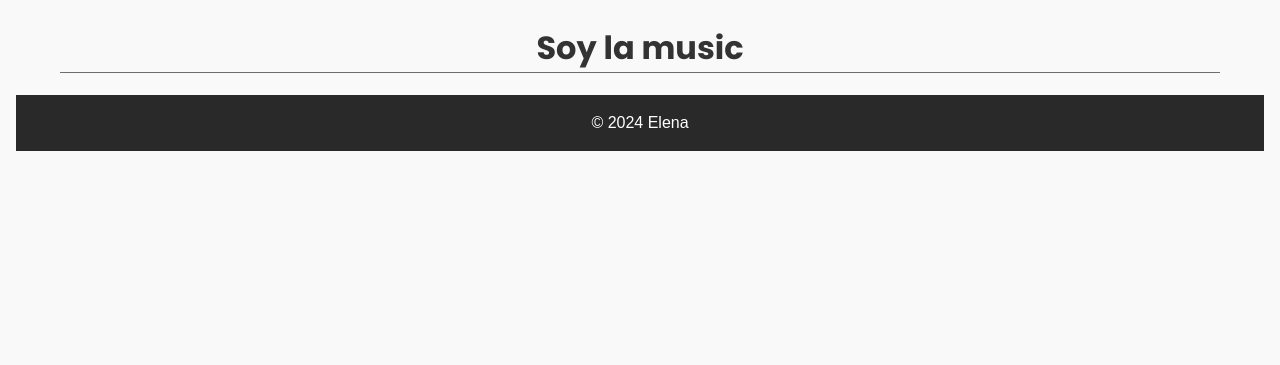
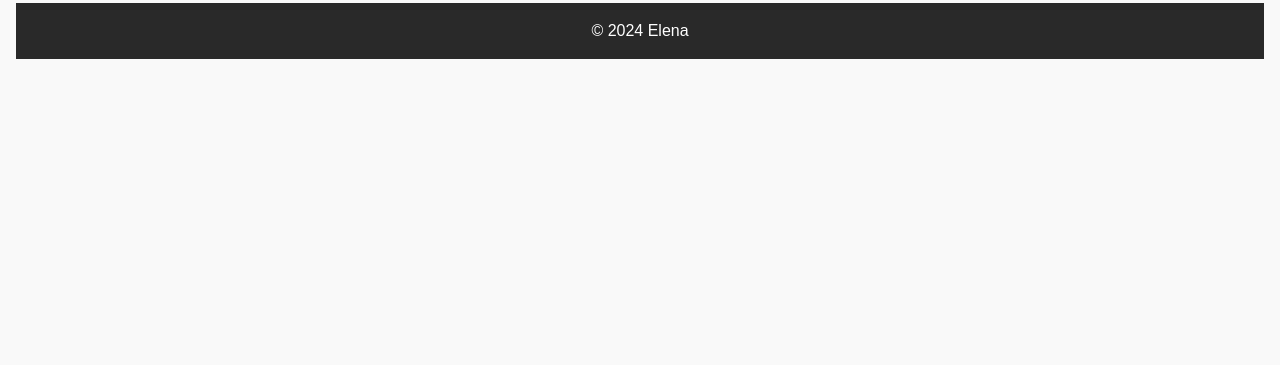
Before and after one commit to taraxdigital/google-login2, a PHP site: page /musica.php in a window 1280 px wide. Shown: the part 435-800 px from the top of the page. Run offline with PHP 8.4, Linux system fonts and the light colour scheme; data that the repository does not hold is empty; a stand-in replaces the project's code that opens the database connection; some libraries are stand-ins or nearby versions; some web fonts are replaced.

Commit message:
correcciónID

```diff
--- a/musica.php
+++ b/musica.php
@@ -11,7 +11,7 @@ include 'config.php';
 <?php include 'api.php'; ?>
     <main>
       <div class="container">
-        <h1>Soy la music</h1>
+
 
 
 
```
